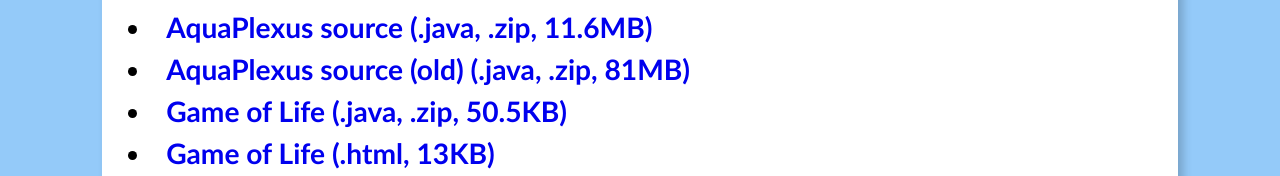
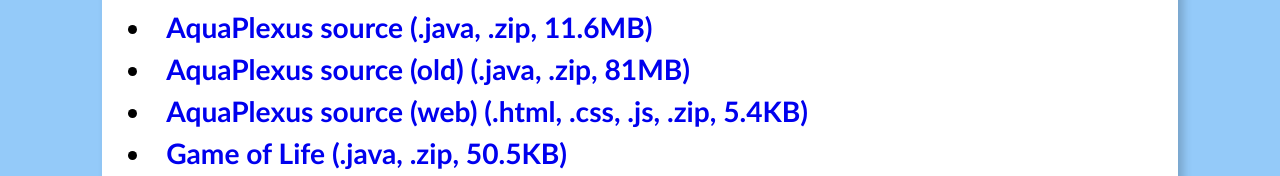
Before and after one commit to aquaplexus/aquaplexus.github.io, a plain HTML site: page downloads.html in a window 1280 px wide. Shown: the part 593-769 px from the top of the page. Drawn offline with Linux system fonts and the light colour scheme; a web font is replaced by a local one.

Commit message:
Update downloads.html

```diff
--- a/downloads.html
+++ b/downloads.html
@@ -131,6 +131,7 @@
           <h1>Source code</h1>
           <p><li><a href="https://drive.google.com/uc?export=download&id=0BwUDjgD-DI9kQ3M1LWk2aVpJLXc">AquaPlexus source (.java, .zip, 11.6MB)</a></p>
           <p><li><a href="https://drive.google.com/uc?export=download&id=0BwYr3ULWuvboUjlydTBhSmVESVk">AquaPlexus source (old) (.java, .zip, 81MB)</a></p>
+          <p><li><a href="https://drive.google.com/uc?export=download&id=0BwUDjgD-DI9keG5IM1ZfclRnSnM">AquaPlexus source (web) (.html, .css, .js, .zip, 5.4KB)</a></p>
           <p><li><a href="https://drive.google.com/uc?export=download&id=0BwUDjgD-DI9keEVfUnBnN2V3QWs">Game of Life (.java, .zip, 50.5KB)</a></p>
           <p><li><a href="https://drive.google.com/uc?export=download&id=0BwUDjgD-DI9kT1lfUmhVUWwzMjg">Game of Life (.html, 13KB)</a></p>
           <h1>Paper/graphics/other</h1>
```
